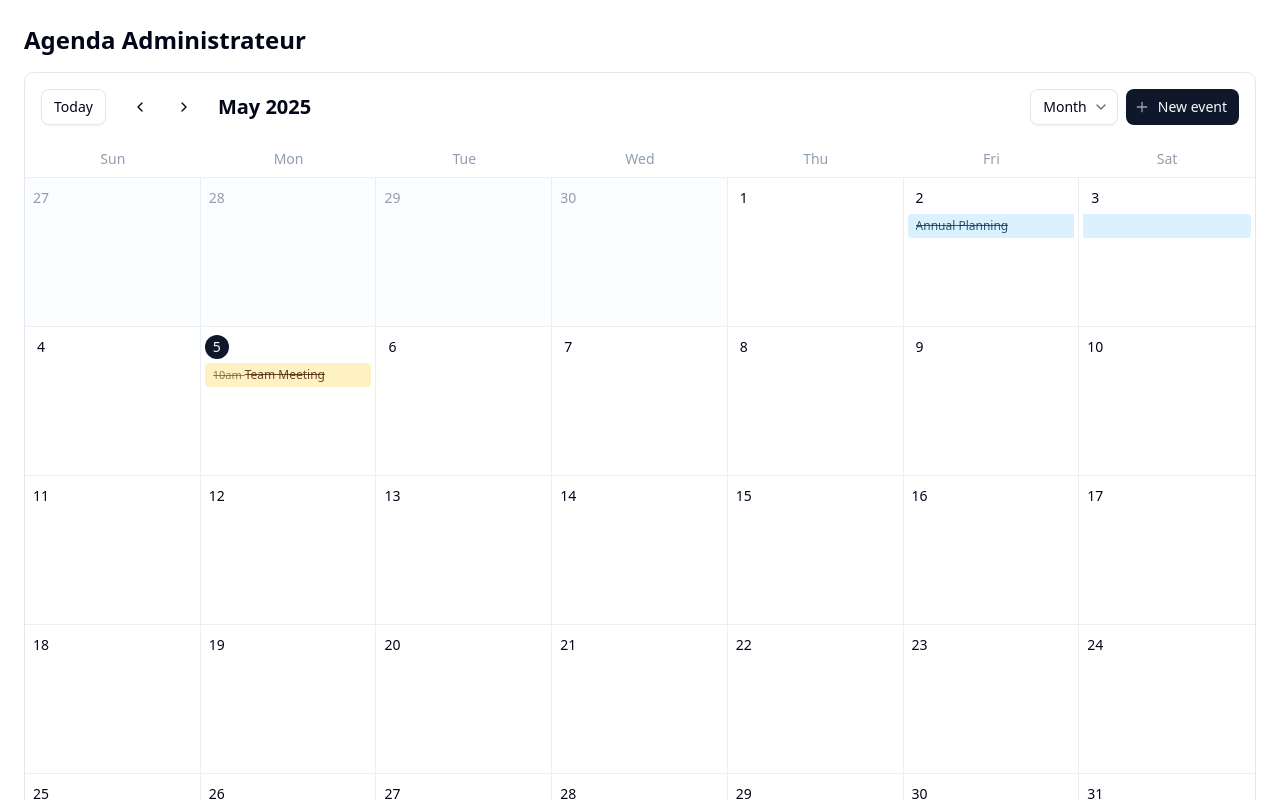
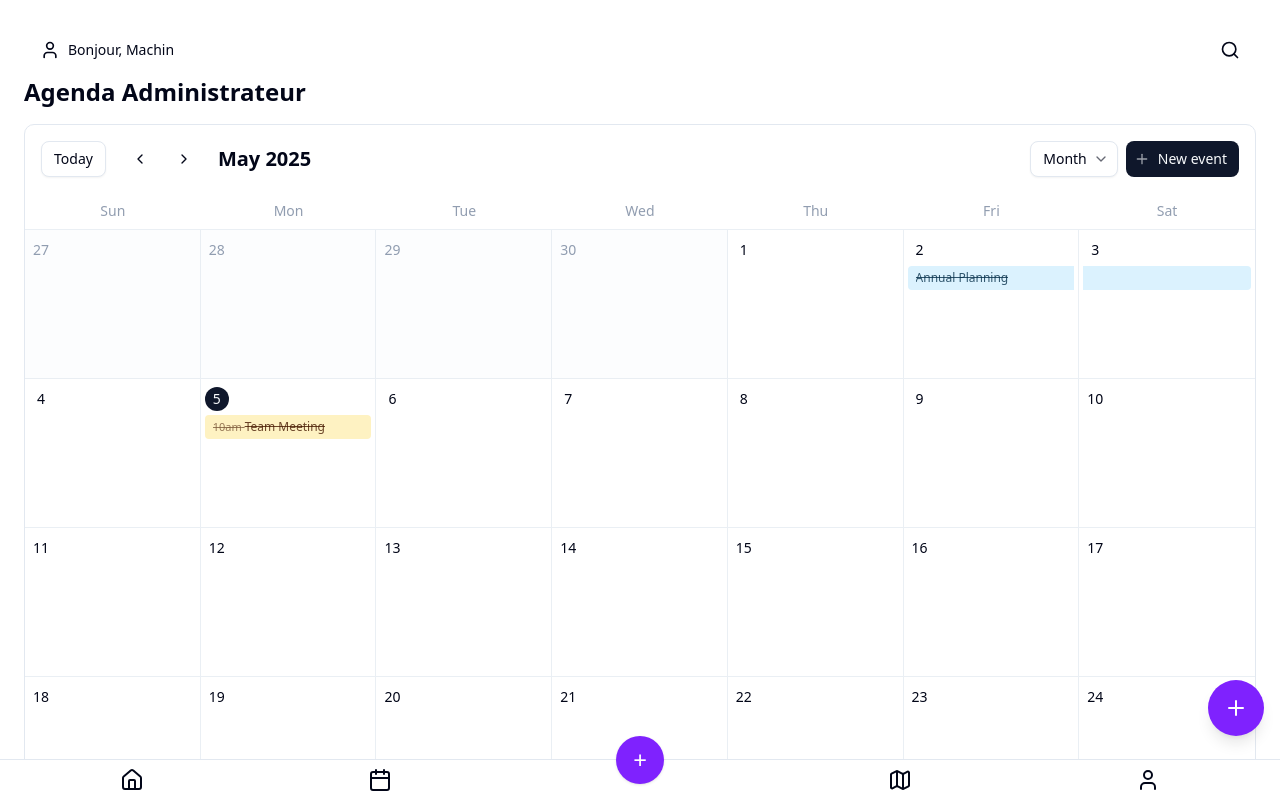
Before and after one commit to Diantis/onboard-campus, a Next.js app: page /agenda in a window 1280 px wide. Shown: the top 800 px of the page. Built offline with nearby package versions, Linux system fonts and the light colour scheme.

Commit message:
refactor: add menu

```diff
--- a/src/app/agenda/page.tsx
+++ b/src/app/agenda/page.tsx
@@ -1,11 +1,17 @@
 // src/app/agenda/page.tsx
+import { BottomNav } from "@/components/BottomNav";
 import CalendarAdmin from "@/components/CalendarAdmin";
+import { FloatingMenu } from "@/components/FloatingMenu";
+import { Header } from "@/components/Header";
 
 export default function AdminPage() {
   return (
     <div className="p-6">
+      <Header userName="Machin" />
       <h1 className="text-2xl font-bold mb-4">Agenda Administrateur</h1>
       <CalendarAdmin />
+      <FloatingMenu />
+      <BottomNav />
     </div>
   );
 }
--- a/src/app/agenda/public/page.tsx
+++ b/src/app/agenda/public/page.tsx
@@ -1,10 +1,16 @@
+import { BottomNav } from "@/components/BottomNav";
 import CalendarUser from "@/components/CalendarUser";
+import { FloatingMenu } from "@/components/FloatingMenu";
+import { Header } from "@/components/Header";
 
 export default function PublicAgendaPage() {
   return (
     <div className="p-6">
+      <Header userName="Machin" />
       <h1 className="text-2xl font-bold mb-4">Agenda</h1>
       <CalendarUser />
+      <FloatingMenu />
+      <BottomNav />
     </div>
   );
 }
--- a/src/components/CalendarUser.tsx
+++ b/src/components/CalendarUser.tsx
@@ -1,15 +1,8 @@
 "use client";
 
-import {
-  EventCalendar,
-  type CalendarEvent,
-} from "@/components/event-calendar";
+import { EventCalendar, type CalendarEvent } from "@/components/event-calendar";
 
-import {
-  addDays,
-  setHours,
-  setMinutes,
-} from "date-fns";
+import { addDays } from "date-fns";
 
 const userEvents: CalendarEvent[] = [
   {
@@ -30,7 +23,7 @@ export default function CalendarUser() {
       onEventAdd={() => {}}
       onEventUpdate={() => {}}
       onEventDelete={() => {}}
-      editable={false} // désactive drag, resize, clic, etc.
+      editable={false}
     />
   );
 }
```
Also changed, not shown: src/components/CalendarAdmin.tsx (+2 -10 lines).
